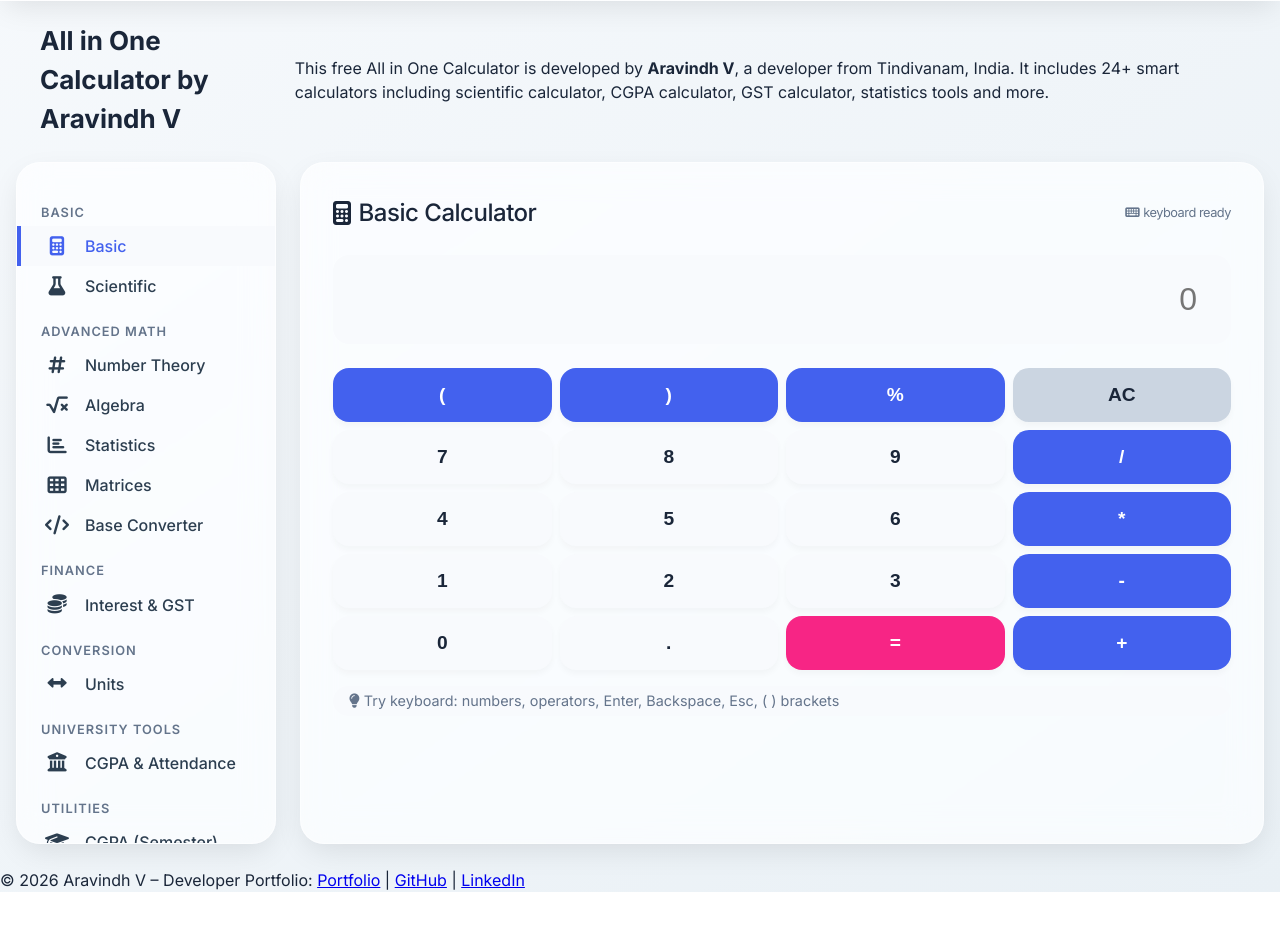
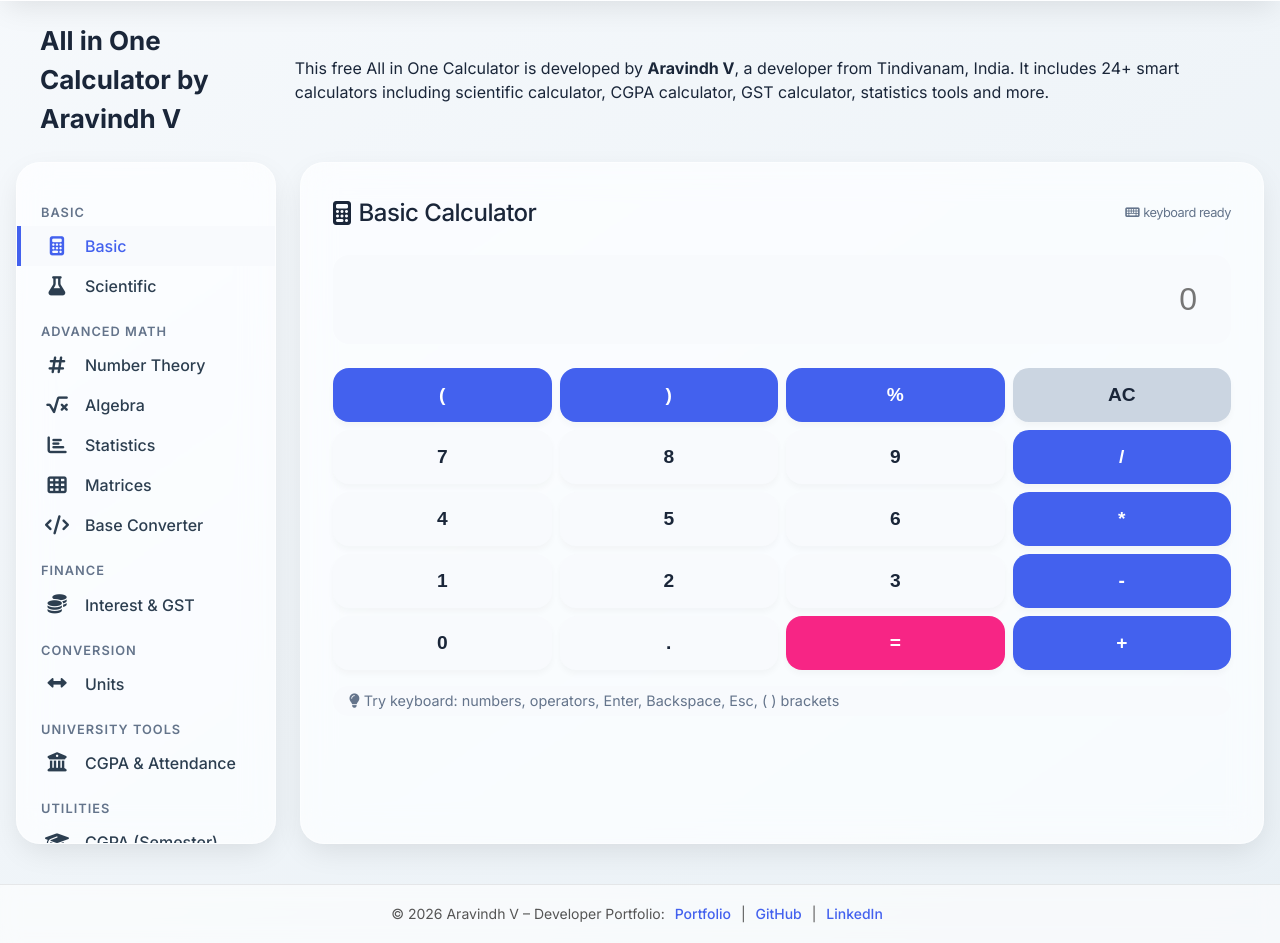
Before and after one commit to Aravindh2727/aravindh-calculator, a plain HTML site: page index.html in a window 1280 px wide. Shown: the part 69-1012 px from the top of the page. Before the commit the page ends 961 px from the top, so only its background shows below. Drawn offline with nearby package versions, Linux system fonts and the light colour scheme.

Commit message:
Implement footer styles with dark mode support
Added styles for the site footer, including dark mode support.

```diff
--- a/style.css
+++ b/style.css
@@ -1800,3 +1800,50 @@ kbd {
     gap: 4px;
   }
 }
+
+/* ================= Footer ================= */
+
+.site-footer{
+    margin-top:40px;
+    padding:18px 10px;
+    text-align:center;
+    font-size:14px;
+    color:#555;
+    background:rgba(255,255,255,0.6);
+    backdrop-filter:blur(10px);
+    border-top:1px solid rgba(0,0,0,0.08);
+}
+
+.site-footer p{
+    margin:0;
+    line-height:1.6;
+}
+
+.site-footer a{
+    color:#4361ee;
+    text-decoration:none;
+    font-weight:500;
+    margin:0 6px;
+    transition:all 0.25s ease;
+}
+
+.site-footer a:hover{
+    color:#1b2fd3;
+    text-decoration:underline;
+}
+
+/* Dark mode support */
+
+body.dark-mode .site-footer{
+    background:rgba(30,30,30,0.6);
+    color:#ddd;
+    border-top:1px solid rgba(255,255,255,0.1);
+}
+
+body.dark-mode .site-footer a{
+    color:#7ea1ff;
+}
+
+body.dark-mode .site-footer a:hover{
+    color:#9bb7ff;
+}
```
